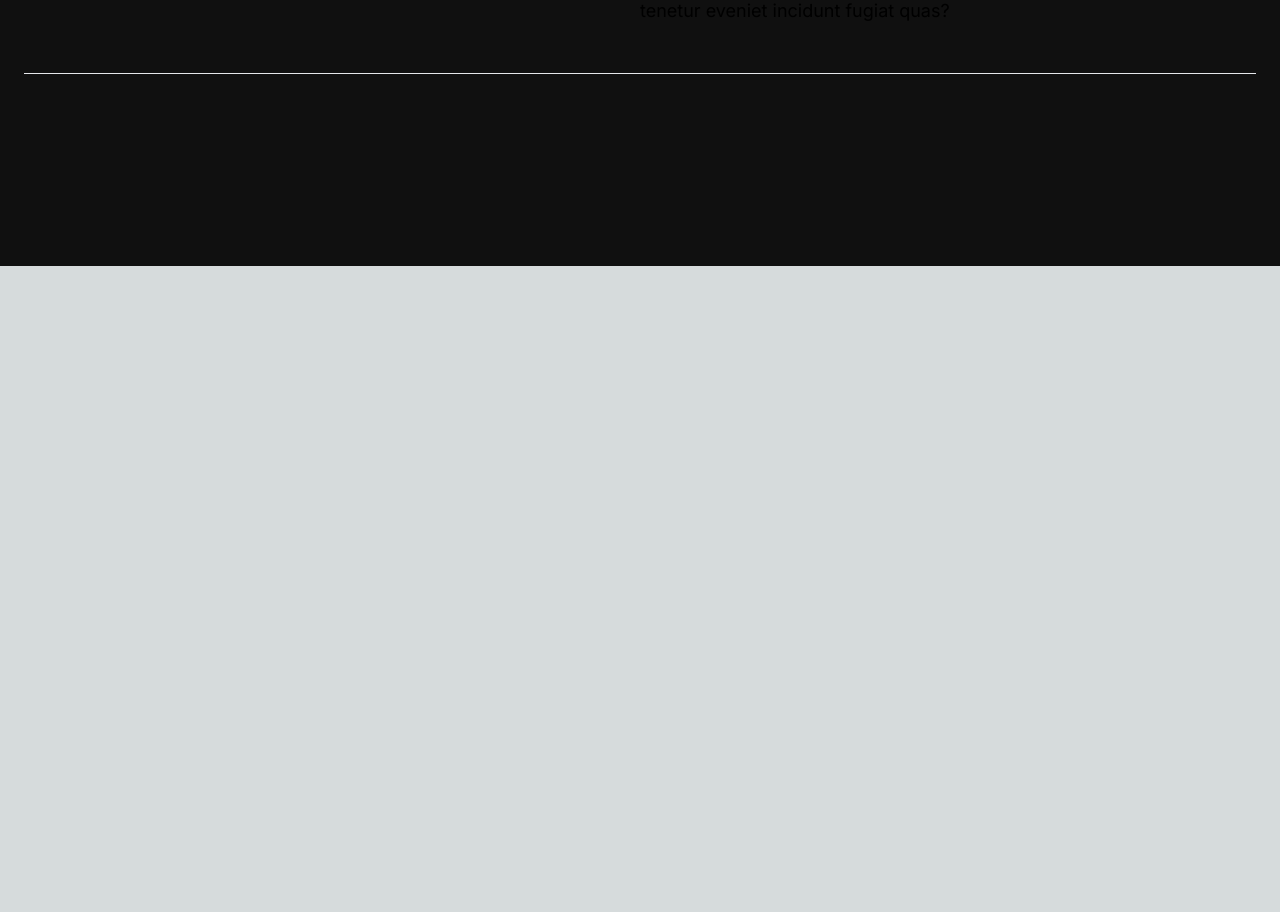
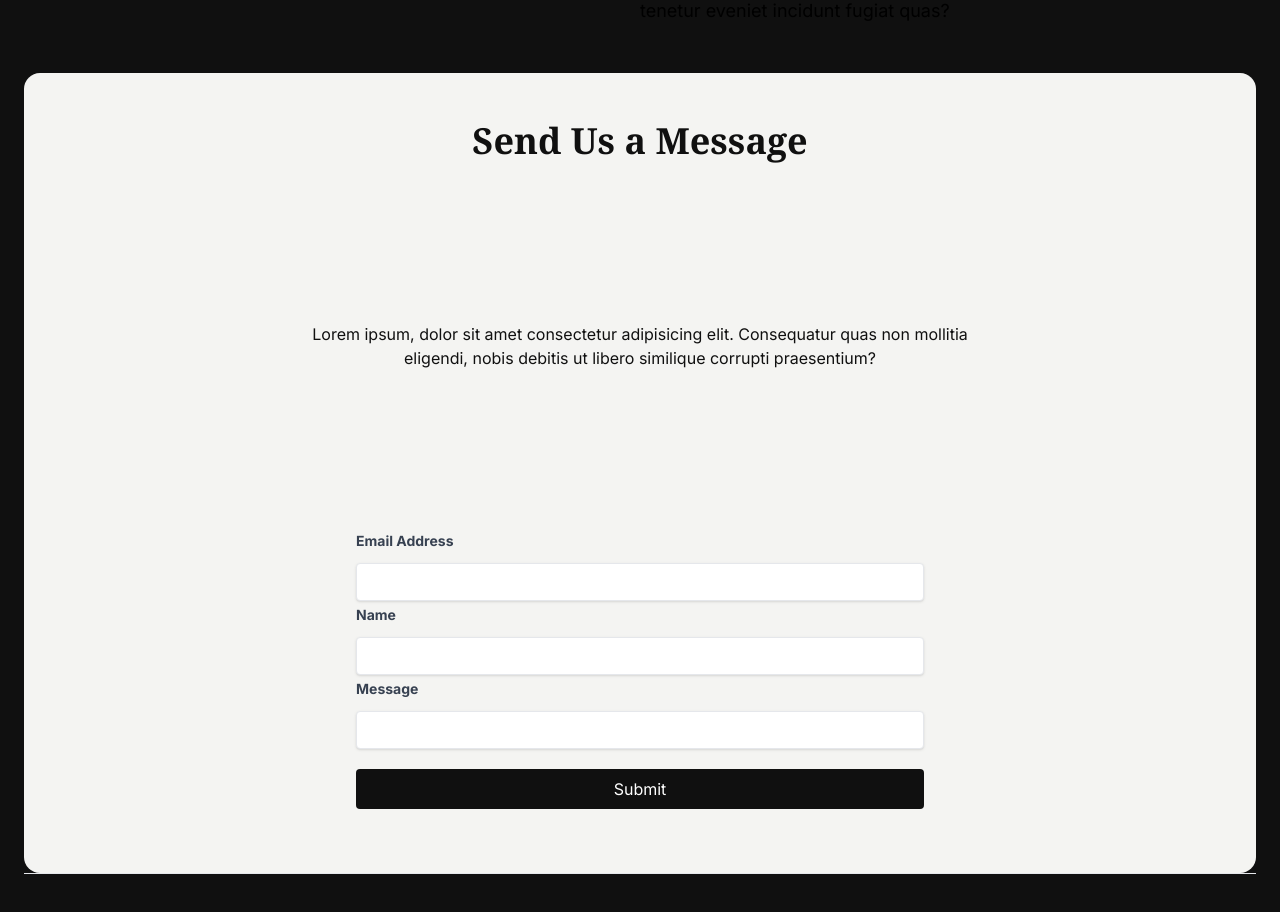
Before and after one commit to msanchariii/frame-write, a Next.js app: page /photographer-portfolio/connect in a window 1280 px wide. Shown: the part 600-1512 px from the top of the page. Before the commit the page ends 866 px from the top, so only its background shows below. Built offline with nearby package versions, Linux system fonts and the light colour scheme.

Commit message:
connect form

```diff
--- a/src/app/photographer-portfolio/connect/page.jsx
+++ b/src/app/photographer-portfolio/connect/page.jsx
@@ -5,6 +5,54 @@ function page() {
     return (
         <div>
             <TopBanner heading={"Let us talk"} />
+            <div className="text-[#101010] bg-[#f4f4f2] min-h-screen p-12 flex flex-col justify-between gap-y-6 rounded-2xl">
+                <h1 className="text-center text-4xl font-bold font-serif ">
+                    Send Us a Message
+                </h1>
+                <p className="text-center">
+                    Lorem ipsum, dolor sit amet consectetur adipisicing elit.
+                    Consequatur quas non mollitia <br /> eligendi, nobis debitis
+                    ut libero similique corrupti praesentium?
+                </p>
+                <form action="" className="">
+                    <div className=" flex flex-col gap-y-1 mx-auto w-full lg:w-1/2">
+                        <label
+                            htmlFor=""
+                            className="block text-gray-700 text-sm font-bold mb-2"
+                        >
+                            Email Address
+                        </label>
+                        <input
+                            type="email"
+                            className="w-full shadow appearance-none border rounded py-2 px-3 text-gray-700 leading-tight focus:outline-none focus:shadow-outline"
+                            autoComplete="off"
+                        />
+                        <label
+                            htmlFor=""
+                            className="block text-gray-700 text-sm font-bold mb-2"
+                        >
+                            Name
+                        </label>
+                        <input
+                            className="w-full shadow appearance-none border rounded py-2 px-3 text-gray-700 leading-tight focus:outline-none focus:shadow-outline"
+                            type="text"
+                        />
+                        <label
+                            className="block text-gray-700 text-sm font-bold mb-2"
+                            htmlFor=""
+                        >
+                            Message
+                        </label>
+                        <input
+                            className="w-full shadow appearance-none border rounded py-2 px-3 text-gray-700 leading-tight focus:outline-none focus:shadow-outline"
+                            type="text"
+                        />
+                        <button className="bg-[#101010] hover:bg-[#242222] text-white my-4 rounded p-2">
+                            Submit
+                        </button>
+                    </div>
+                </form>
+            </div>
         </div>
     );
 }
```
